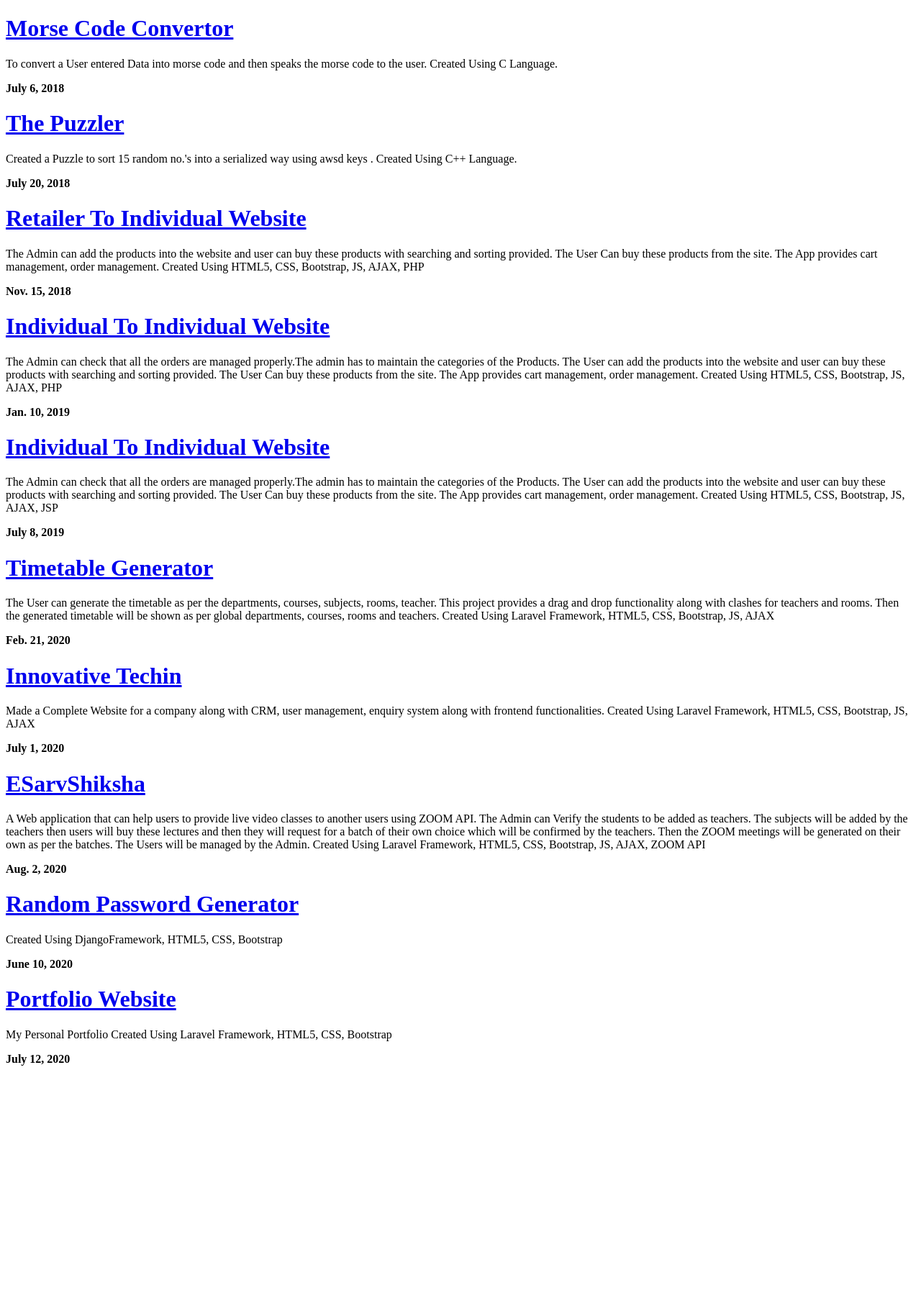
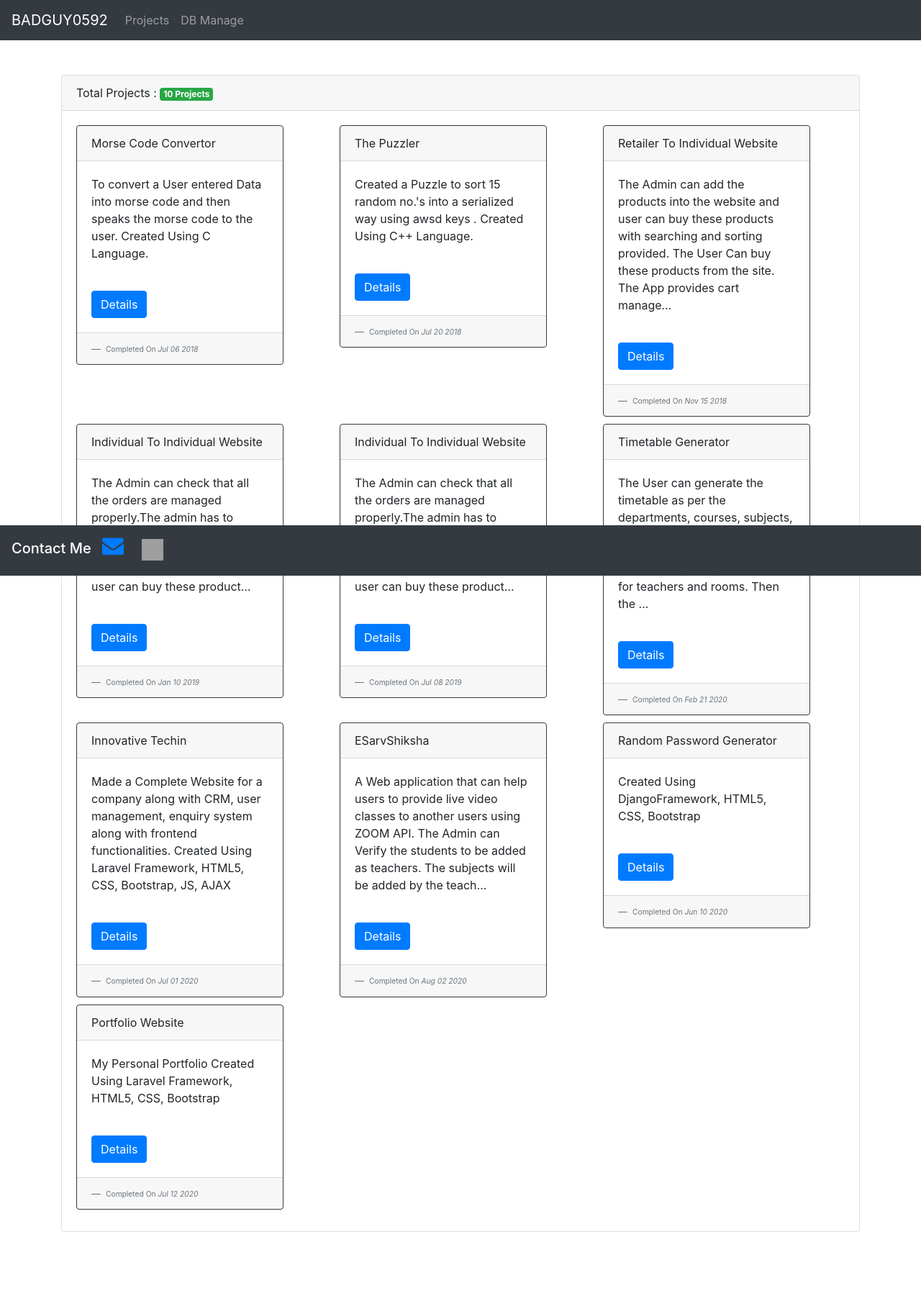
Before and after one commit to BADGUY0592/Portfolio-Website-In-Django, a Django app: template blog/templates/blog/bloghome.html in a window 1280 px wide. Shown: the whole page at 72% size. Before the commit the page ends 1481 px from the top, so only its background shows below. Run offline with Django 3.2, Linux system fonts and the light colour scheme; the template is opened without the code that fills it: values that come from a table or form of the project are taken from there, others are empty; data comes from the database, SQL or seed files in the repository; both versions use the stored data as it was after the commit; some libraries are stand-ins or nearby versions; grey boxes are pictures that could not be loaded.

Commit message:
completed the portfolio

```diff
--- a/blog/models.py
+++ b/blog/models.py
@@ -7,3 +7,6 @@
     description = models.TextField()
     date = models.DateField(("Date"),default="django.utils.timezone.now")
     urls = models.URLField(blank=True,max_length=50)
+
+    def __str__(self):
+        return self.title
--- a/blog/templates/blog/bloghome.html
+++ b/blog/templates/blog/bloghome.html
@@ -2,13 +2,82 @@
 <html lang="en" dir="ltr">
   <head>
     <meta charset="utf-8">
-    <title>Blogs | Portfolio</title>
-  </head>
+    <title>Projects | Portfolio</title>
+    <link rel="stylesheet" href="https://stackpath.bootstrapcdn.com/bootstrap/4.4.1/css/bootstrap.min.css" integrity="sha384-Vkoo8x4CGsO3+Hhxv8T/Q5PaXtkKtu6ug5TOeNV6gBiFeWPGFN9MuhOf23Q9Ifjh" crossorigin="anonymous">
+    <link rel="stylesheet" href="https://cdnjs.cloudflare.com/ajax/libs/font-awesome/4.7.0/css/font-awesome.min.css">
+    <style>
+      .footer
+      {
+        position: fixed;
+        left: 0;
+        bottom: 0;
+        width: 100%;
+        background-color: red;
+        color: white;
+        text-align: center;
+      }
+    </style>
+</head>
   <body>
-    {% for blog in blogs %}
-      <a href="{% url 'blog:blog_page' blog.id %}"><h1>{{blog.title}}</h1></a>
-      <p>{{blog.description}}</p>
-      <b>{{blog.date}}</b><br>
-    {% endfor %}
+    {% load static %}
+      <nav class="navbar navbar-expand-lg navbar-dark bg-dark">
+        <a class="navbar-brand" href="{% url 'portfolio:home' %}">BADGUY0592</a>
+        <button class="navbar-toggler" type="button" data-toggle="collapse" data-target="#navbarText" aria-controls="navbarText" aria-expanded="false" aria-label="Toggle navigation">
+          <span class="navbar-toggler-icon"></span>
+        </button>
+        <div class="collapse navbar-collapse" id="navbarText">
+          <ul class="navbar-nav mr-auto">
+            <li class="nav-item">
+              <a class="nav-link" href="{% url 'blog:home' %}">Projects</a>
+            </li>
+            <li class="nav-item">
+              <a class="nav-link" href="/admin">DB Manage</a>
+            </li>
+          </ul>
+        </div>
+      </nav>
+      <br><Br>
+        <div class="container">
+          <div class="card">
+            <div class="card-header">
+              Total Projects : <span class="badge badge-success">{{ blogs.count }} Project{{ blogs.count|pluralize }}</span>
+            </div>
+            <div class="card-body">
+              <div class="row">
+                {% for blog in blogs %}
+                <div class="col-lg-4 col-md-6" style="margin-bottom:10px">
+                  <div class="card border-dark" style="width: 18rem;">
+                    <div class="card-header">
+                      {{blog.title}}
+                    </div>
+                    <div class="card-body">
+                      <p>{{blog.description|truncatechars:200}}</p><br>
+                      <a href="{% url 'blog:blog_page' blog.id %}" class="btn btn-primary"> Details</a>
+                    </div>
+                    <div class="card-footer">
+                      <footer class="blockquote-footer">
+                        <small class="text-muted">
+                          Completed On <cite title="Source Title">{{blog.date|date:'M d Y'}}</cite>
+                        </small>
+                      </footer>
+                    </div>
+                  </div>
+                </div>
+                {% endfor %}
+              </div>
+            </div>
+          </div>
+        </div>
+        <br><br><br><br>
+      <div class="navbar navbar-expand-lg navbar-dark bg-dark footer">
+        <span class="h5 navbar-brand">
+          Contact Me
+          <a href="mailto:" style="padding:10px"><i class="fa fa-envelope" style="font-size:30px;"></i></a>
+          <a href="#" style="padding:10px"><img src="{% static 'personalportfolio/discord.png' %}" style="width:30px;height:30px" alt=""></a>
+        </span>
+      </div>
+    <script src="https://code.jquery.com/jquery-3.4.1.slim.min.js" integrity="sha384-J6qa4849blE2+poT4WnyKhv5vZF5SrPo0iEjwBvKU7imGFAV0wwj1yYfoRSJoZ+n" crossorigin="anonymous"></script>
+    <script src="https://cdn.jsdelivr.net/npm/popper.js@1.16.0/dist/umd/popper.min.js" integrity="sha384-Q6E9RHvbIyZFJoft+2mJbHaEWldlvI9IOYy5n3zV9zzTtmI3UksdQRVvoxMfooAo" crossorigin="anonymous"></script>
+    <script src="https://stackpath.bootstrapcdn.com/bootstrap/4.4.1/js/bootstrap.min.js" integrity="sha384-wfSDF2E50Y2D1uUdj0O3uMBJnjuUD4Ih7YwaYd1iqfktj0Uod8GCExl3Og8ifwB6" crossorigin="anonymous"></script>
   </body>
 </html>
--- a/blog/views.py
+++ b/blog/views.py
@@ -2,7 +2,7 @@
 from .models import Blog
 
 def blog_home(request):
-    blogs = Blog.objects.order_by('-date')[:5]
+    blogs = Blog.objects.order_by('-date')
     return render(request, 'blog/bloghome.html',{'blogs':blogs})
 
 def blog_page(request,blog_id):
--- a/personalportfolio/models.py
+++ b/personalportfolio/models.py
@@ -6,3 +6,6 @@
     description = models.CharField(max_length=200)
     image = models.ImageField(upload_to='personalportfolio')
     urls = models.URLField(blank=True,max_length=50)
+
+    def __str__(self):
+        return self.title
--- a/portfolio/urls.py
+++ b/portfolio/urls.py
@@ -21,7 +21,7 @@
 urlpatterns = [
     path('admin/', admin.site.urls),
     path('', include('personalportfolio.urls', namespace="portfolio")),
-    path('blog/', include('blog.urls', namespace='blog'))
+    path('projects/', include('blog.urls', namespace='blog'))
 ]
 
 urlpatterns += static(settings.MEDIA_URL, document_root=settings.MEDIA_ROOT)
```
Also changed, not shown: blog/templates/blog/detail.html (added, +78 -0 lines), personalportfolio/templates/home.html (+23 -21 lines), db.sqlite3.
